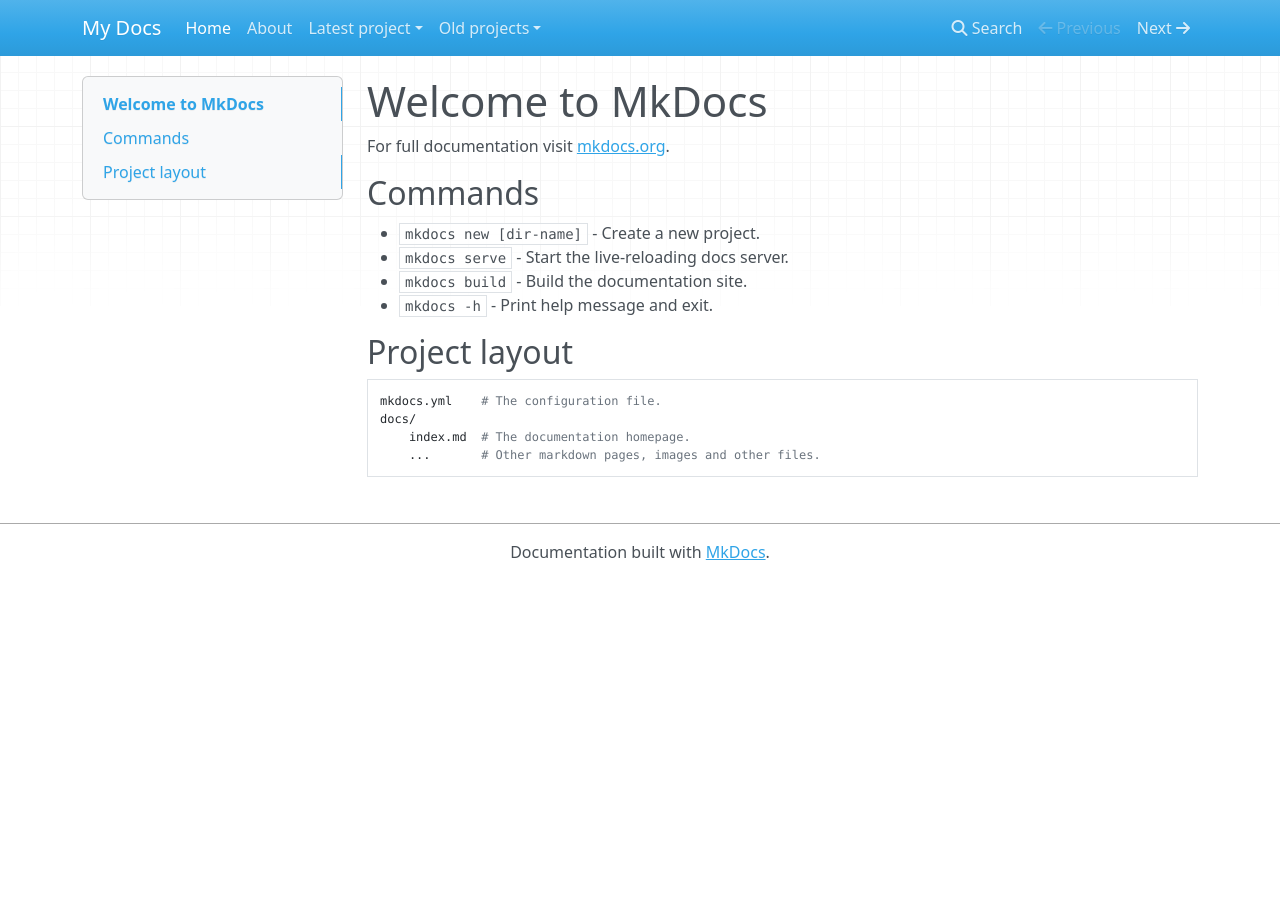
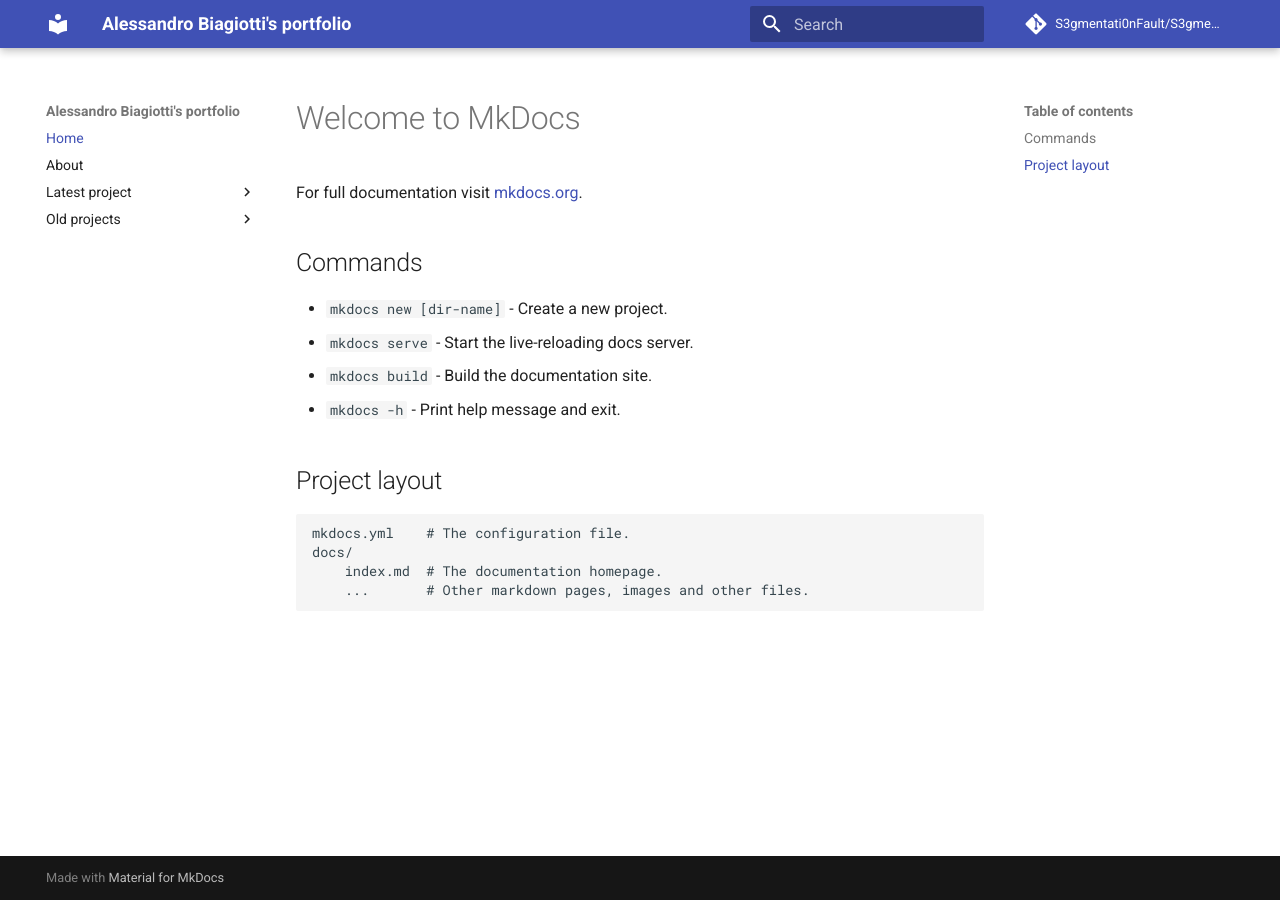
Before and after one commit to S3gmentati0nFault/S3gmentati0nFault.github.io, an MkDocs documentation site: the page built from docs/index.md, in a window 1280 px wide. Built offline with MkDocs 1.6.1 and Material for MkDocs 9.7.7, drawn with Linux system fonts in a browser that asks for light colours; nearby versions of some CDN libraries; comment, search, counter and statistics services are not loaded.

Commit message:
Changed the mkdocs structure

```diff
--- a/mkdocs.yml
+++ b/mkdocs.yml
@@ -1,4 +1,14 @@
-site_name: My Docs
+# Project configuration
+site_name: Alessandro Biagiotti's portfolio
+site_url: https://S3gmentati0nFault.github.io/
+site_author: Alessandro Biagiotti
+site_description: >-
+  I'm Alessandro Biagiotti master student of Computer Science at the University of Milan.
+repo_name: S3gmentati0nFault/S3gmentati0nFault.github.io
+repo_url: https://github.com/S3gmentati0nFault/S3gmentati0nFault.github.io
+
+theme:
+  name: material
 
 nav:
   - Home: index.md
```
